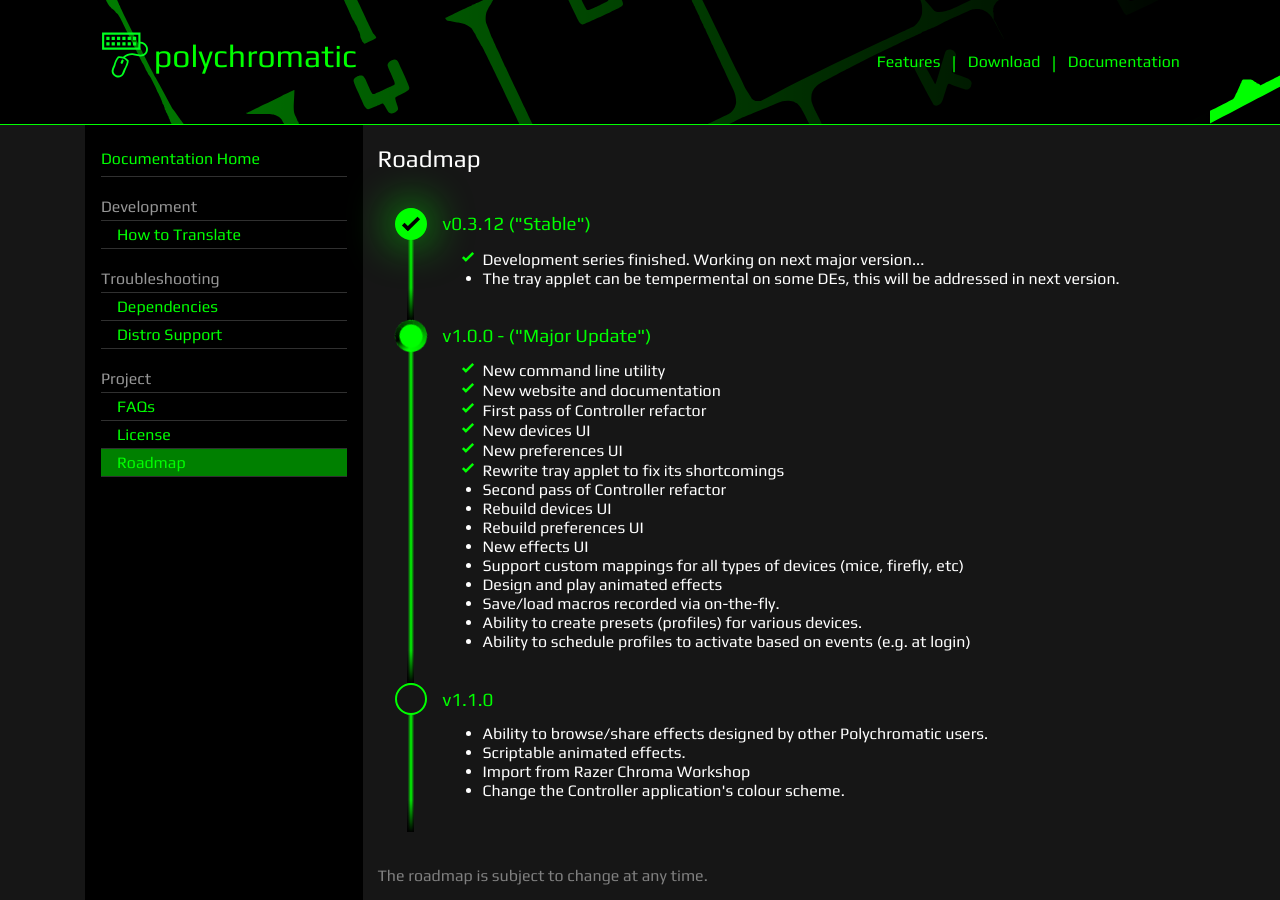
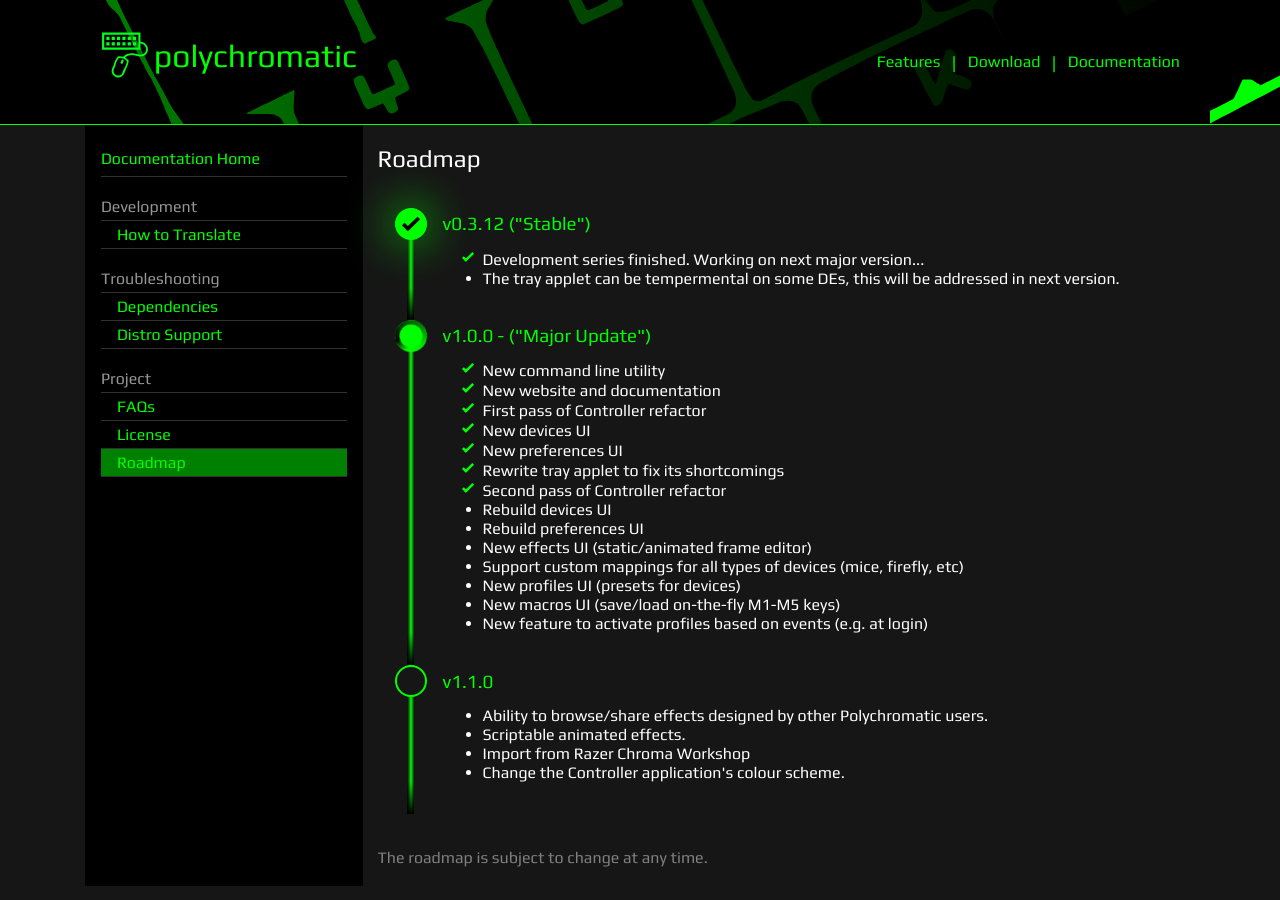
Before and after one commit to polychromatic/website, a Jekyll site: the page built from docs/roadmap.md, in a window 1280 px wide and 900 px high. Built offline with Jekyll 4.4.1, drawn with Linux system fonts in a browser that asks for light colours.

Commit message:
Update roadmap.

```diff
--- a/docs/roadmap.md
+++ b/docs/roadmap.md
@@ -21,16 +21,15 @@ roadmap:
         - New devices UI
         - New preferences UI
         - Rewrite tray applet to fix its shortcomings
+        - Second pass of Controller refactor
       pending:
-        - Second pass of Controller refactor
         - Rebuild devices UI
         - Rebuild preferences UI
-        - New effects UI
+        - New effects UI (static/animated frame editor)
         - Support custom mappings for all types of devices (mice, firefly, etc)
-        - Design and play animated effects
-        - Save/load macros recorded via on-the-fly.
-        - Ability to create presets (profiles) for various devices.
-        - Ability to schedule profiles to activate based on events (e.g. at login)
+        - New profiles UI (presets for devices)
+        - New macros UI (save/load on-the-fly M1-M5 keys)
+        - New feature to activate profiles based on events (e.g. at login)
 
     - name: v1.1.0
       checked: false
```
